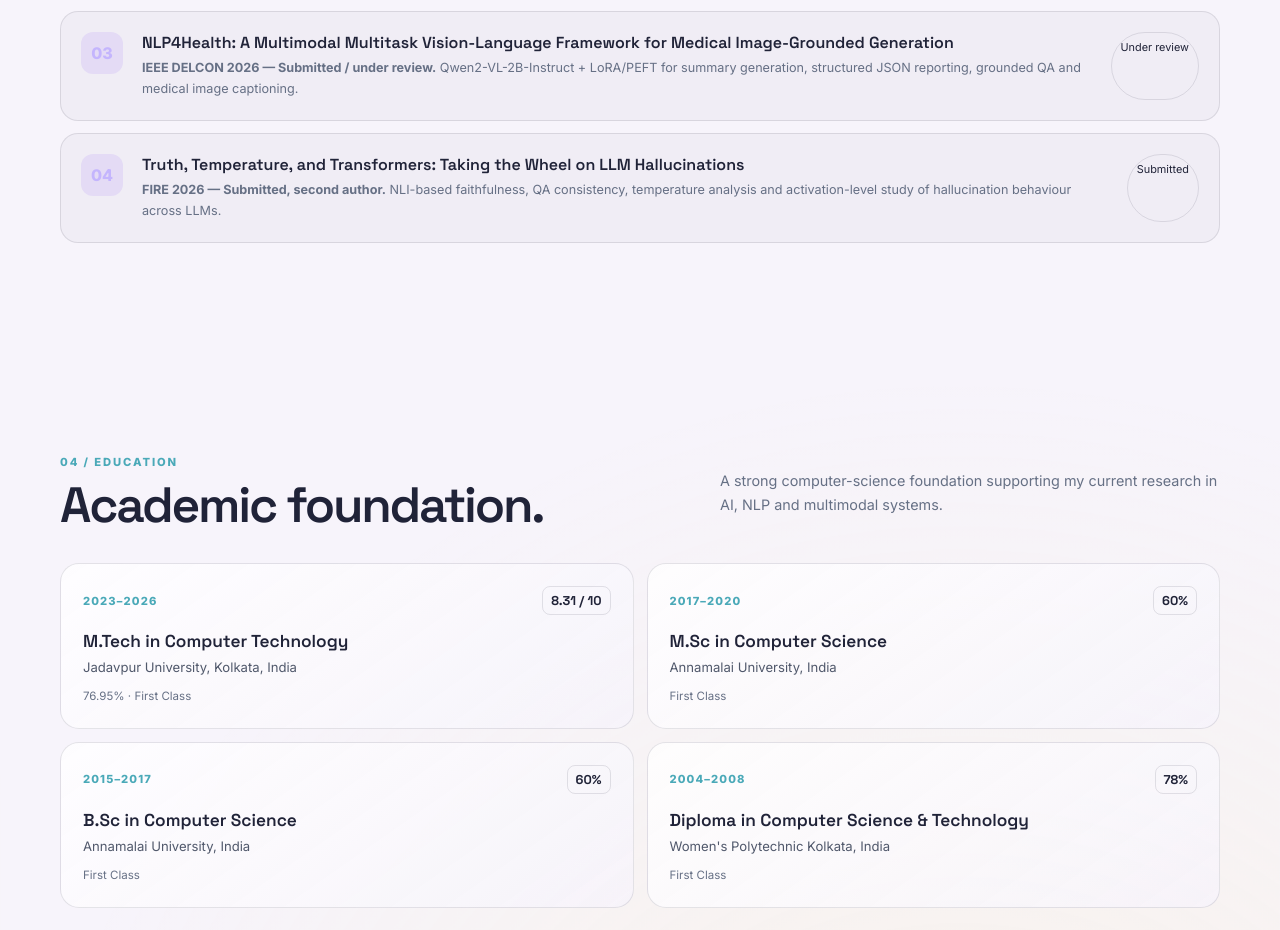
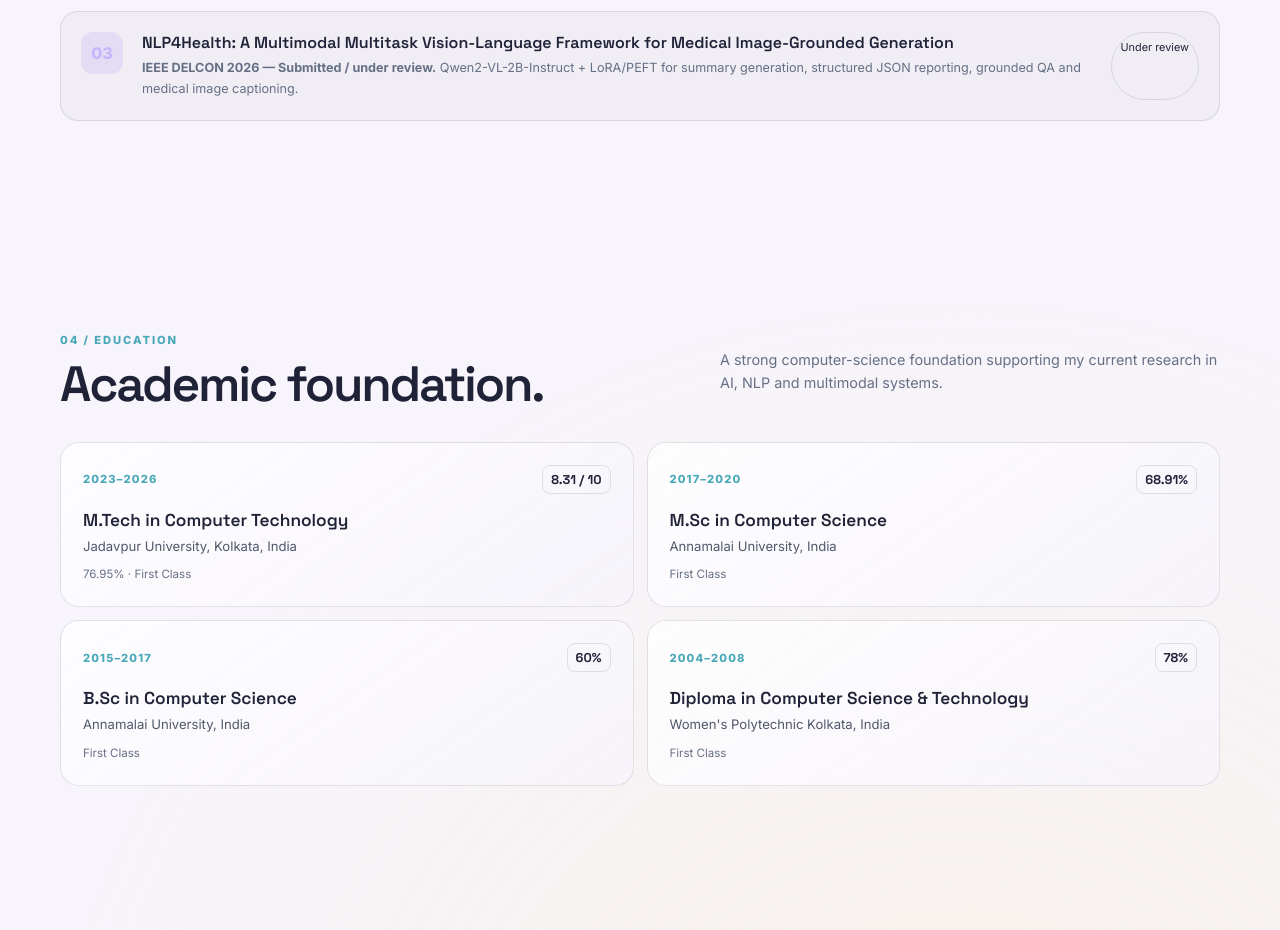
Before and after one commit to roymoutushi/moutushi-portfolio, a plain HTML site: page index.html in a window 1280 px wide. Shown: the part 2720-3650 px from the top of the page. Drawn offline with Linux system fonts and the light colour scheme.

Commit message:
Remove a paper entry and update education grade

```diff
--- a/index.html
+++ b/index.html
@@ -121,7 +121,6 @@ footer{border-top:1px solid var(--line);padding:30px 0;color:#8a91a2;font-size:.
 <article class="paper reveal"><div class="pn">01</div><div><h3>NLP4Health: Multilingual Clinical data Summarisation and QnA using mT5 Base with LoRA</h3><p><b>AACL-IJCNLP 2025 / ACL Anthology — Published.</b> Multilingual clinical dialogue summarization and QA using mT5-base + LoRA across ten Indian languages, with parameter-efficient adaptation and clinically relevant information preservation.</p></div><span class="status published">Published</span></article>
 <article class="paper reveal"><div class="pn">02</div><div><h3>NLP4Health at MultiClinSum-2 2026: Multilingual Clinical Case Report Summarization with Qwen Prompting and QLoRA</h3><p><b>CLEF 2026 / BioASQ Lab — Accepted, forthcoming.</b> Clinical case-report summarization in English, Spanish, French and Portuguese; prompt-only Qwen and QLoRA approaches with emphasis on faithfulness and completeness.</p></div><span class="status">Accepted</span></article>
 <article class="paper reveal"><div class="pn">03</div><div><h3>NLP4Health: A Multimodal Multitask Vision-Language Framework for Medical Image-Grounded Generation</h3><p><b>IEEE DELCON 2026 — Submitted / under review.</b> Qwen2-VL-2B-Instruct + LoRA/PEFT for summary generation, structured JSON reporting, grounded QA and medical image captioning.</p></div><span class="status">Under review</span></article>
-<article class="paper reveal"><div class="pn">04</div><div><h3>Truth, Temperature, and Transformers: Taking the Wheel on LLM Hallucinations</h3><p><b>FIRE 2026 — Submitted, second author.</b> NLI-based faithfulness, QA consistency, temperature analysis and activation-level study of hallucination behaviour across LLMs.</p></div><span class="status">Submitted</span></article>
 </div></div></section>
 
 
@@ -138,7 +137,7 @@ footer{border-top:1px solid var(--line);padding:30px 0;color:#8a91a2;font-size:.
       <small>76.95% · First Class</small>
     </article>
     <article class="edu-card reveal">
-      <div class="edu-top"><span class="edu-year">2017–2020</span><span class="edu-grade">60%</span></div>
+      <div class="edu-top"><span class="edu-year">2017–2020</span><span class="edu-grade">68.91%</span></div>
       <h3>M.Sc in Computer Science</h3>
       <p>Annamalai University, India</p>
       <small>First Class</small>
```
